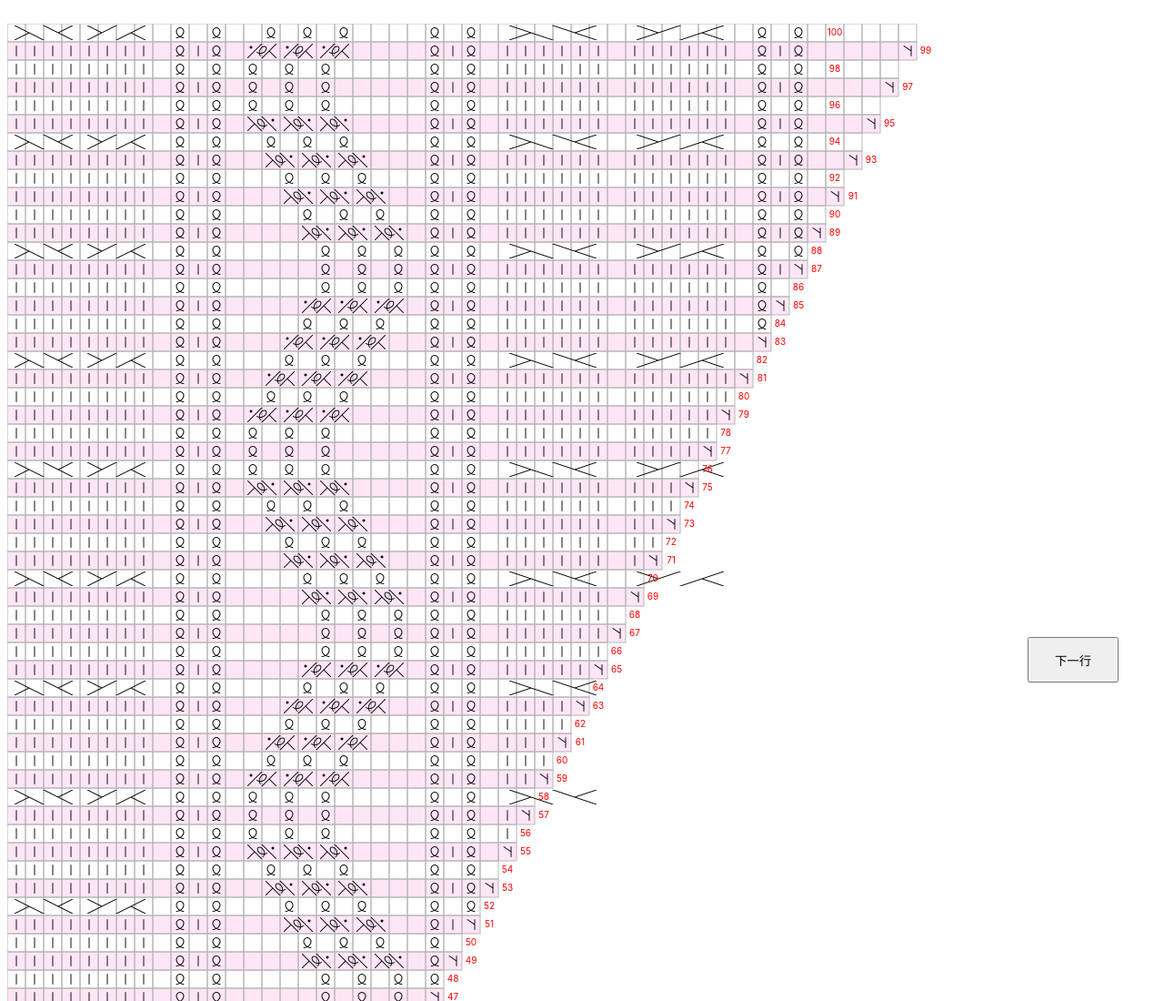
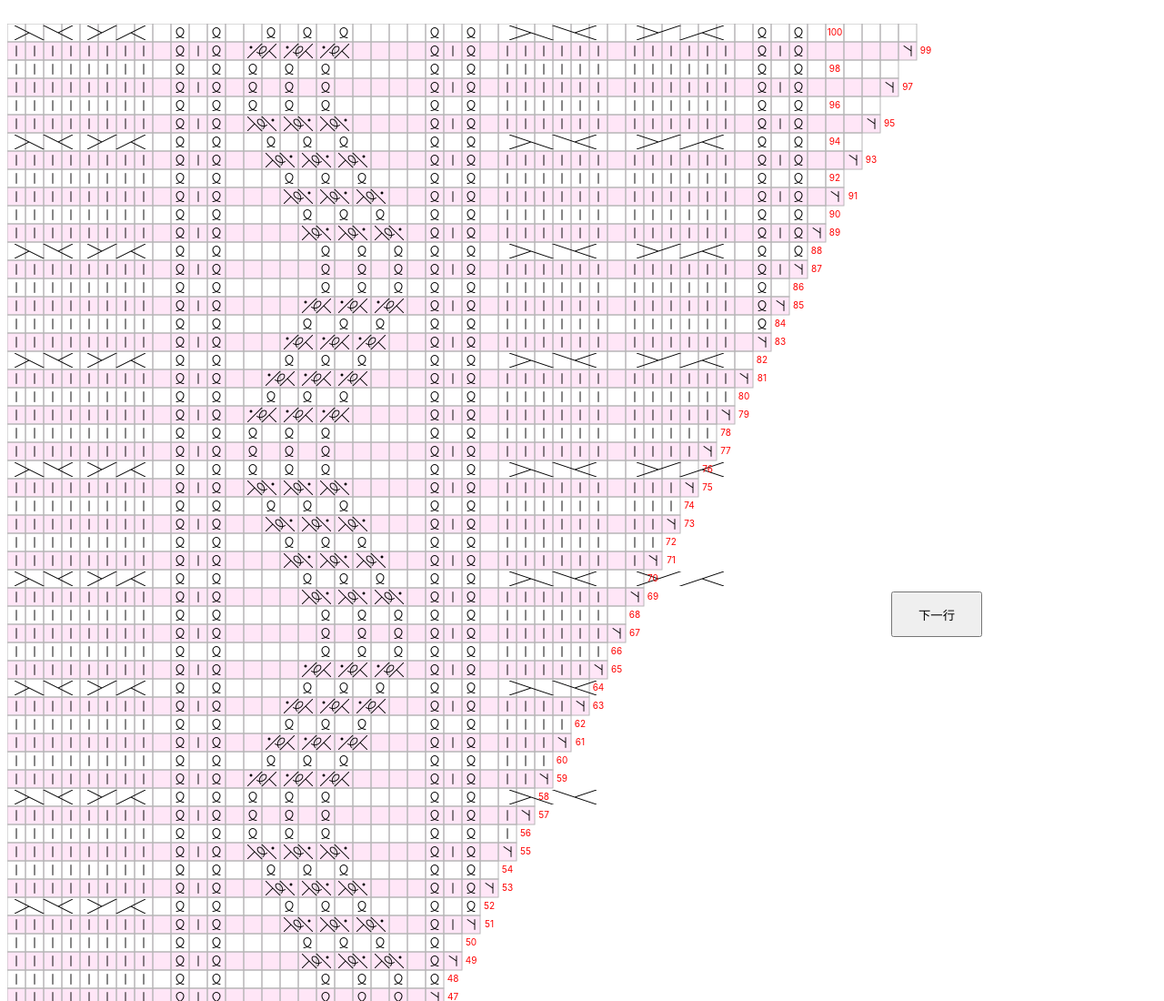
Before and after one commit to yuanyaoqi/knit-tools, a plain HTML site: page index.html in a window 1280 px wide. Shown: the top 1100 px of the page at 91% size. Drawn offline with Linux system fonts and the light colour scheme.

Commit message:
Update index.html

```diff
--- a/index.html
+++ b/index.html
@@ -69,8 +69,8 @@
                 height: 50px;
                 position: fixed;
                 z-index: 2000;
-                right: 50px;
-                bottom: 50px;
+                right: 200px;
+                bottom: 100px;
             }
         </style>
     </head>
```
